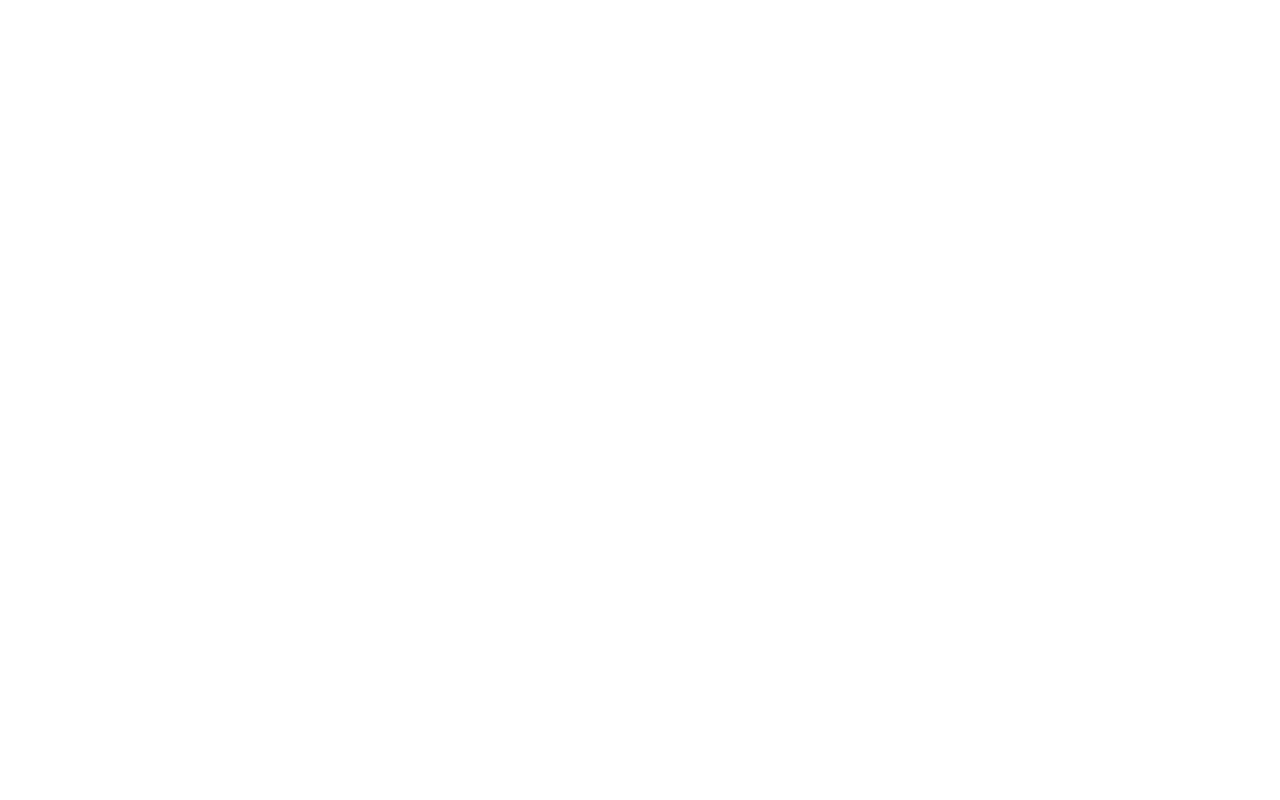
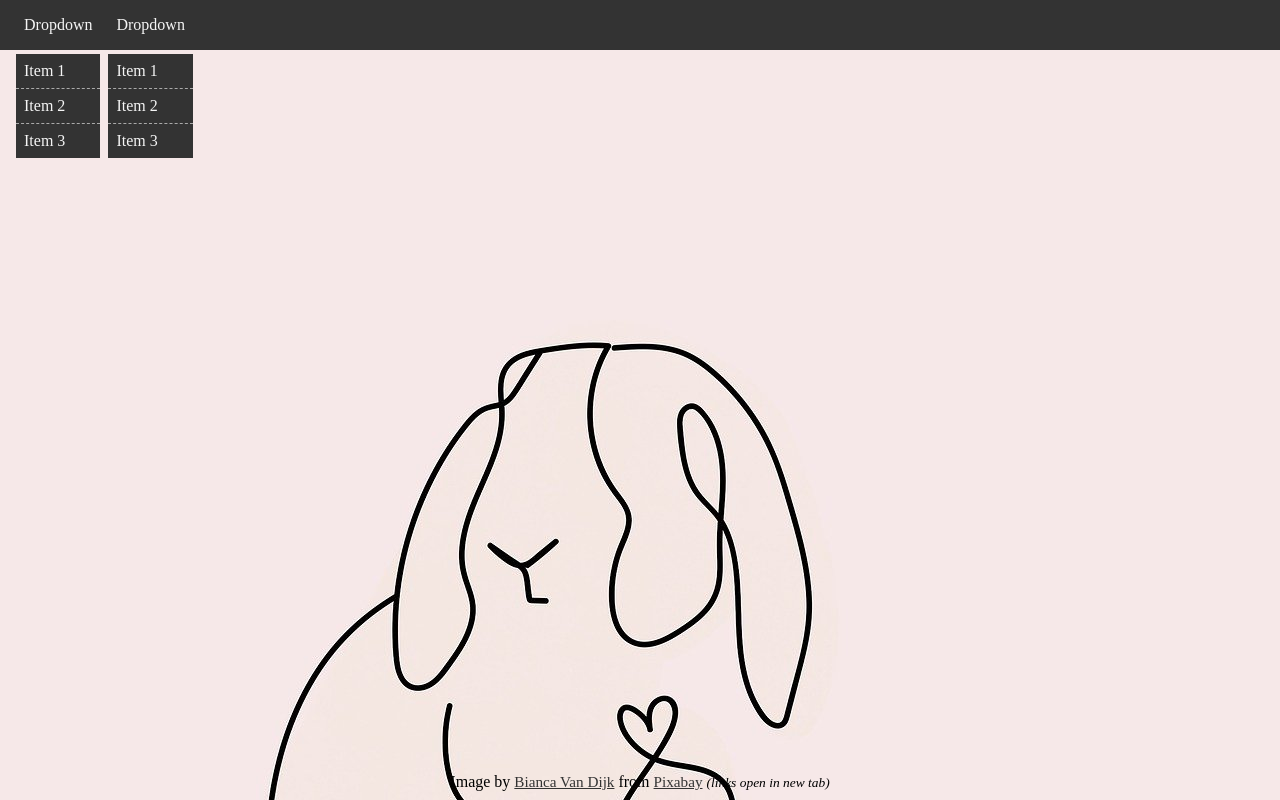
Before and after one commit to amShuri/dropdown-menu, a website built with webpack: page src/template.html in a window 1280 px wide. Built offline with nearby package versions, Linux system fonts and the light colour scheme.

Commit message:
Add base layout
- This includes the dropdowns and their styles to prepare them for the
functionality.

```diff
--- a/src/style.css
+++ b/src/style.css
@@ -0,0 +1,88 @@
+* {
+  box-sizing: border-box;
+  margin: 0;
+  padding: 0;
+}
+
+:root {
+  --light-clr: #f5f5f5;
+  --dark-clr: #333;
+  --hover-clr: #977;
+}
+
+body {
+  background-image: url('bg.jpg');
+  background-attachment: fixed;
+  background-repeat: no-repeat;
+  background-size: cover;
+}
+
+a {
+  color: var(--light-clr);
+  text-decoration: none;
+}
+
+ul {
+  list-style-type: none;
+}
+
+nav {
+  background-color: var(--dark-clr);
+  padding: 1em;
+}
+
+footer {
+  bottom: 0;
+  left: 50%;
+  position: absolute;
+  transform: translate(-50%, -50%);
+}
+
+footer a {
+  color: var(--dark-clr);
+  font-size: 0.95em;
+  text-decoration: underline;
+}
+
+footer span {
+  font-size: 0.84em;
+  font-style: italic;
+  text-align: center;
+}
+
+.dropdown-container {
+  display: flex;
+  gap: 0.5em;
+}
+
+.dropdown-container > div {
+  position: relative;
+}
+
+.dropdown-menu {
+  margin-top: 20px;
+  position: absolute;
+  width: 100%;
+}
+
+.dropdown-menu a {
+  display: block;
+  padding: 0.5em;
+}
+
+.dropdown-menu li {
+  background-color: var(--dark-clr);
+}
+
+.dropdown-menu li:not(:last-child) {
+  border-bottom: 1px dashed #aaa;
+}
+
+.dropdown-toggle {
+  border-radius: 4px;
+  padding: 0.5em;
+}
+
+.dropdown-toggle:hover {
+  background-color: var(--hover-clr);
+}
--- a/src/template.html
+++ b/src/template.html
@@ -5,5 +5,61 @@
     <meta name="viewport" content="width=device-width, initial-scale=1.0" />
     <title>Dropdown Menu</title>
   </head>
-  <body></body>
+  <body>
+    <nav>
+      <div class="dropdown-container">
+        <div>
+          <a class="dropdown-toggle" data-target="menu-1" href="#">Dropdown</a>
+
+          <ul class="dropdown-menu" id="menu-1">
+            <li>
+              <a href="#">Item 1</a>
+            </li>
+            <li>
+              <a href="#">Item 2</a>
+            </li>
+            <li>
+              <a href="#">Item 3</a>
+            </li>
+          </ul>
+        </div>
+
+        <div>
+          <a class="dropdown-toggle" data-target="menu-2" href="#">Dropdown</a>
+
+          <ul class="dropdown-menu" id="menu-2">
+            <li>
+              <a href="#">Item 1</a>
+            </li>
+            <li>
+              <a href="#">Item 2</a>
+            </li>
+            <li>
+              <a href="#">Item 3</a>
+            </li>
+          </ul>
+        </div>
+      </div>
+    </nav>
+
+    <footer>
+      Image by
+      <a
+        target="_blank"
+        href="https://pixabay.com/users/biancavandijk-9606149/"
+        aria-label="Author (opens in a new tab)"
+      >
+        Bianca Van Dijk</a
+      >
+      from
+      <a
+        target="_blank"
+        href="https://pixabay.com/"
+        aria-label="Source (opens in a new tab)"
+      >
+        Pixabay</a
+      >
+      <span aria-hidden="true">(links open in new tab)</span>
+    </footer>
+  </body>
 </html>
```
Also changed, not shown: src/bg.jpg (added).
